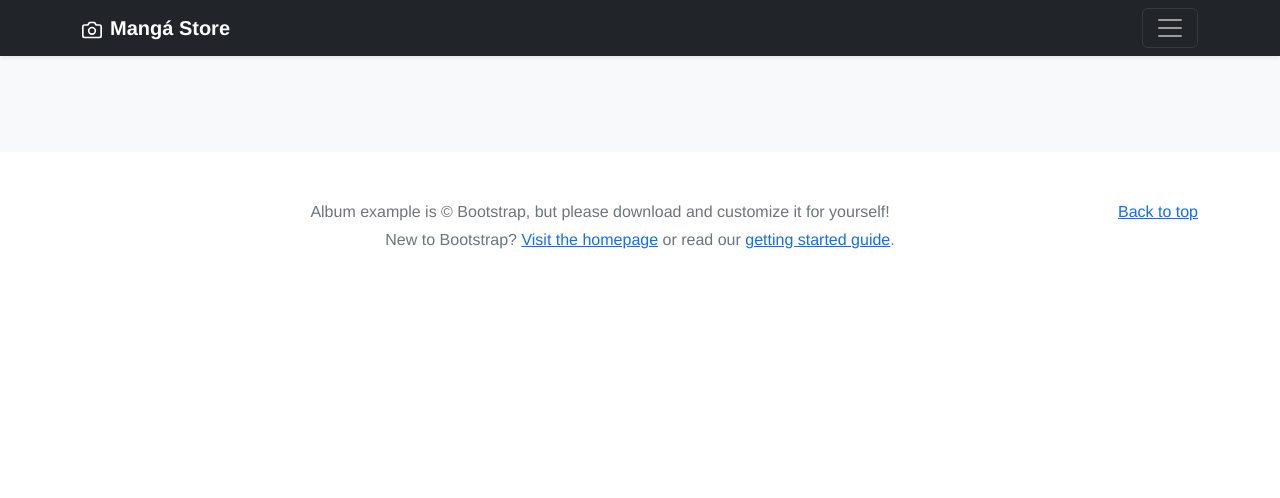
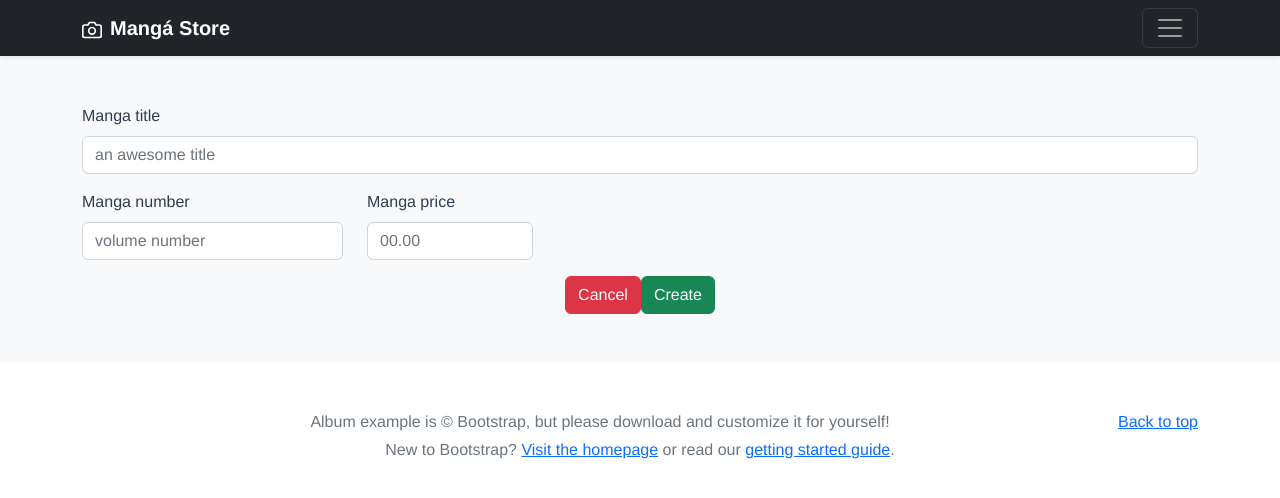
Before and after one commit to profBruno-UFC-Qx/qxd0020-manga-store, a Vue app in the folder frontend/: page /admin/manga in a window 1280 px wide. Shown: the top 498 px of the page. Built offline with nearby package versions, Linux system fonts and the light colour scheme.

Commit message:
Método create implementado no frontend, sem upload de imagem

```diff
--- a/frontend/src/router/index.ts
+++ b/frontend/src/router/index.ts
@@ -9,6 +9,11 @@ const routes = [
     {
         path: "/admin",
         component: AdminHome,
+    },
+    {
+        path: "/admin/manga/",
+        component: MangaForm,
+        name: 'addManga',
     },
     {
         path: "/admin/manga/:id",
--- a/frontend/src/stores/manga.ts
+++ b/frontend/src/stores/manga.ts
@@ -1,5 +1,6 @@
 import { defineStore } from 'pinia'
 import { api } from '../baseConfig'
+import axios, { AxiosError} from 'axios'
 
 interface Manga {
     id: number,
@@ -39,7 +40,8 @@ export const mangaStore = defineStore('manga', {
                 })
                 this.mangas = data.data
             } catch(error) {
-                console.log(error)
+                console.log(`${error.status} - ${error.data.error.message}`)
+                return false
             }
         },
         async get(id: number) {
@@ -51,8 +53,24 @@ export const mangaStore = defineStore('manga', {
                 })
                 return data.data
             } catch(error) {
-                console.log(error)
-                return null
+                console.log(`${error.status} - ${error.data.error.message}`)
+                return false
+            }
+        },
+        async create(manga: Manga) {
+            const { title, number, price} = manga
+            try {
+                const { data } = await api.post(`/mangas/`, {
+                    data: {
+                        title: title,
+                        number:number,
+                        price: price
+                    }
+                })
+                return data.data
+            } catch(error) {
+                console.log(`${error.status} - ${error.data.error.message}`)
+                return false
             }
         },
         async delete(id: number) {
@@ -64,14 +82,14 @@ export const mangaStore = defineStore('manga', {
                 }
                 return data.data
             } catch(error) {
-                console.log(error)
-                return null
+                console.log(`${error.status} - ${error.data.error.message}`)
+                return false
             }
         },
         async update(manga: Manga) {
             const { id, title, number, price} = manga
             try {
-                const { data } = await api.put(`/mangas/${id}`, {
+                const response = await api.put(`/mangas/${id}`, {
                     data: {
                         title: title,
                         number:number,
@@ -86,7 +104,7 @@ export const mangaStore = defineStore('manga', {
                 }
                 return true
             } catch(error) {
-                console.log(error)
+                console.log(`${error.status} - ${error.data.error.message}`)
                 return false
             }
         }
--- a/frontend/src/views/admin/MangaForm.vue
+++ b/frontend/src/views/admin/MangaForm.vue
@@ -4,7 +4,7 @@ import { mangaStore } from '../../stores/manga'
 import { imgURL } from '../../mixin/mangaMixing'
 
 const props = defineProps<{
-    id: string
+    id?: string
 }>()
 
 interface Manga {
@@ -26,16 +26,28 @@ const alertMessage = ref('')
 const alertFeedback = ref(false)
 
 onBeforeMount( async () => {
-    manga.value = await store.get(Number(props.id))
+    if(props.id) {
+        manga.value = await store.get(Number(props.id))
+    }
 })
 
 async function update() {
     const result = await store.update(manga.value)
-    if (result) {
-        alertMessage.value = "Manga atualizado com sucesso"
+    showAlert(result, "Manga atualizado com sucesso", "O manga não foi atualizado.")
+}
+
+async function create() {
+    const result = await store.create(manga.value)
+    showAlert(result !== null, "Manga criado com sucesso", "O manga não foi criado.")
+    manga.value = result
+}
+
+function showAlert(success: boolean, successMsg: string, errorMessage: string) {
+if (success) {
+        alertMessage.value = successMsg
         alertFeedback.value = true
     } else {
-        alertMessage.value = "O manga não foi atualizado."
+        alertMessage.value = errorMessage
         alertFeedback.value = false
     }
     alertVisible.value = true
@@ -44,7 +56,7 @@ async function update() {
 </script>
 
 <template>
-    <div class="text-center" v-if="!manga.id">
+    <div class="text-center" v-if="!manga.id && props.id">
         <div class="spinner-border" role="status">
             <span class="visually-hidden">Loading...</span>
         </div>
@@ -54,21 +66,23 @@ async function update() {
             {{ alertMessage }}
             <button type="button" class="btn-close" data-bs-dismiss="alert" aria-label="Close"></button>
         </div>
-        <img class="col-auto" :src="imgURL(manga.cover.url)"/>
+        <img class="col-auto" v-if="manga.cover" :src="imgURL(manga.cover.url)"/>
         <div class="row text-start">
             <div class="col-12 mb-3">
                 <label for="exampleFormControlInput1" class="form-label">Manga title</label>
-                <input type="text" class="form-control" v-model="manga.title" placeholder="name@example.com">
+                <input type="text" class="form-control" v-model="manga.title" placeholder="an awesome title">
             </div>
              <div class="col-3 mb-3 ">
                 <label for="exampleFormControlInput1" class="form-label">Manga number</label>
-                <input type="number" class="form-control" v-model="manga.number" placeholder="name@example.com">
+                <input type="number" class="form-control" v-model="manga.number" placeholder="volume number">
             </div>
             <div class="col-2 mb-3">
                 <label for="exampleFormControlInput1" class="form-label">Manga price</label>
-                <input type="text" class="form-control" v-model="manga.price" placeholder="name@example.com">
+                <input type="text" class="form-control" v-model="manga.price" placeholder="00.00">
             </div>
         </div>
-        <router-link to="/admin" class="btn btn-danger">Cancel</router-link> <a class="btn btn-primary" @click="update">Update</a>
+        <router-link to="/admin" class="btn btn-danger">Cancel</router-link>
+        <a class="btn btn-primary" v-if="manga.id" @click="update">Update</a>
+        <a class="btn btn-success" v-else @click="create">Create</a>
     </template>
 </template>
```
